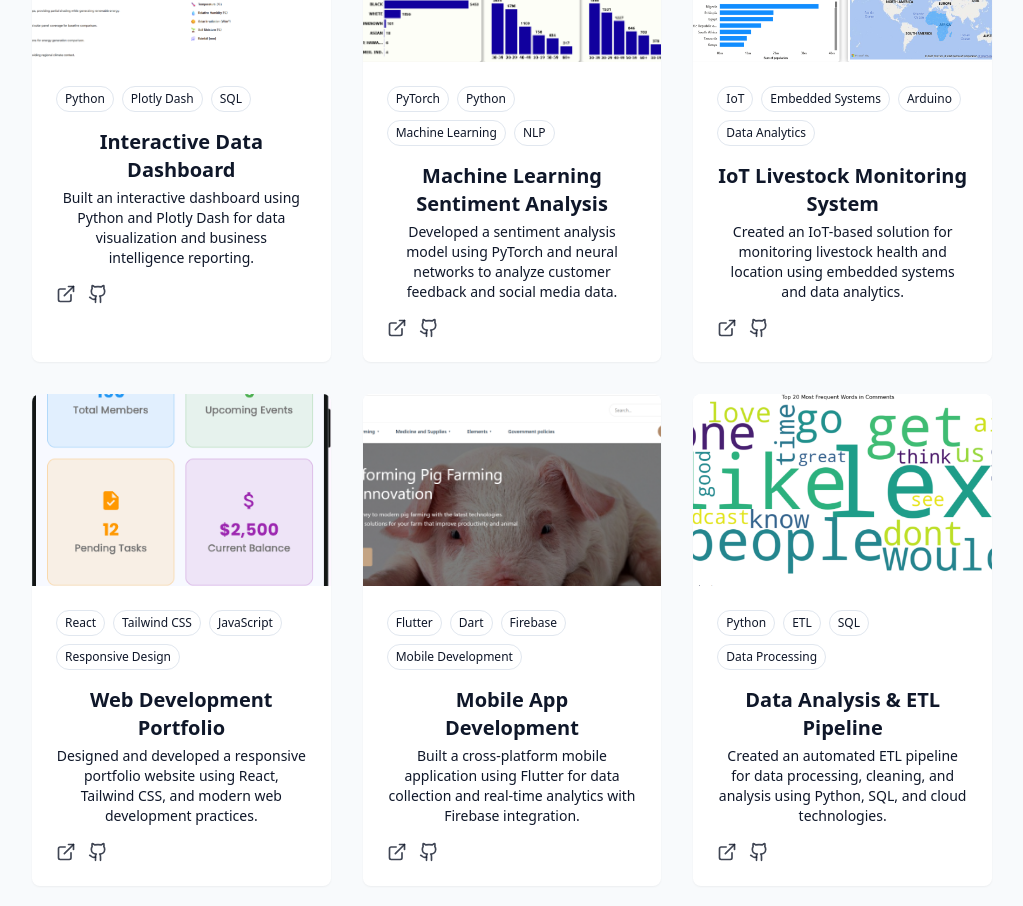
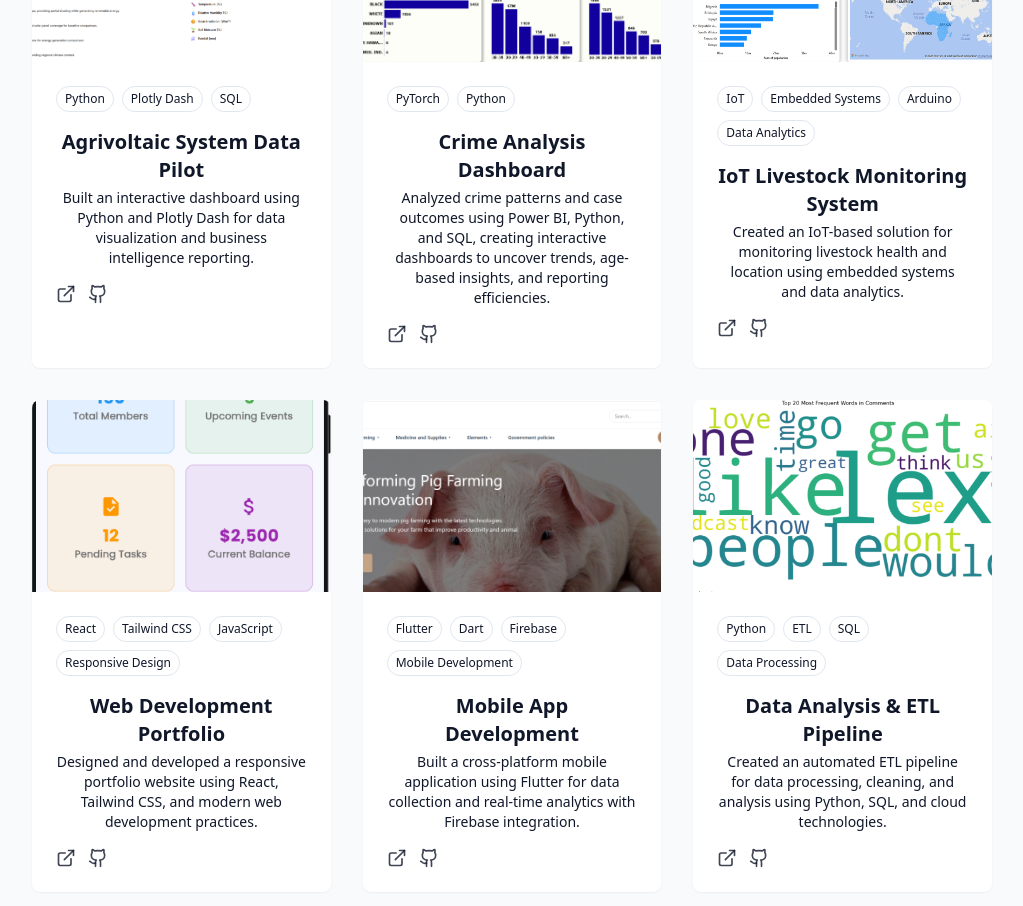
Before and after one commit to NadiaHirwa/HirwaNadiaPortfolio, a React (Vite) app: page / in a window 1280 px wide. Shown: the part 6060-6966 px from the top of the page, without its empty margins (128-1151 px from the left). Built offline with nearby package versions, Linux system fonts and the light colour scheme.

Commit message:
added Crime analysis project

```diff
--- a/src/components/ProjectsSection.jsx
+++ b/src/components/ProjectsSection.jsx
@@ -3,7 +3,7 @@ import { ArrowRight, ExternalLink, Github } from "lucide-react";
 const projects = [
   {
     id: 1,
-    title: "Interactive Data Dashboard",
+    title: "Agrivoltaic System Data Pilot",
     description: "Built an interactive dashboard using Python and Plotly Dash for data visualization and business intelligence reporting.",
     image: "/projects/project1.png",
     tags: ["Python", "Plotly Dash", "SQL"],
@@ -12,12 +12,12 @@ const projects = [
   },
   {
     id: 2,
-    title: "Machine Learning Sentiment Analysis",
-    description: "Developed a sentiment analysis model using PyTorch and neural networks to analyze customer feedback and social media data.",
+    title: "Crime Analysis Dashboard",
+    description: "Analyzed crime patterns and case outcomes using Power BI, Python, and SQL, creating interactive dashboards to uncover trends, age-based insights, and reporting efficiencies.",
     image: "/projects/project2.png",
-    tags: ["PyTorch", "Python", "Machine Learning", "NLP"],
-    demoUrl: "#",
-    githubUrl: "#",
+    tags: ["PyTorch", "Python"],
+    demoUrl: "https://app.powerbi.com/view?r=eyJrIjoiM2JlNmU3MGQtNTk2My00OWY2LTk2OWQtM2RiNzQ2NThjZjJjIiwidCI6ImMxYTMwMDM3LWM0NTYtNDJhMy1hNjQzLWZhYTI4MzFiYjI5NCJ9",
+    githubUrl: "https://github.com/NadiaHirwa/Crime-Analysis.git",
   },
   {
     id: 3,
```
